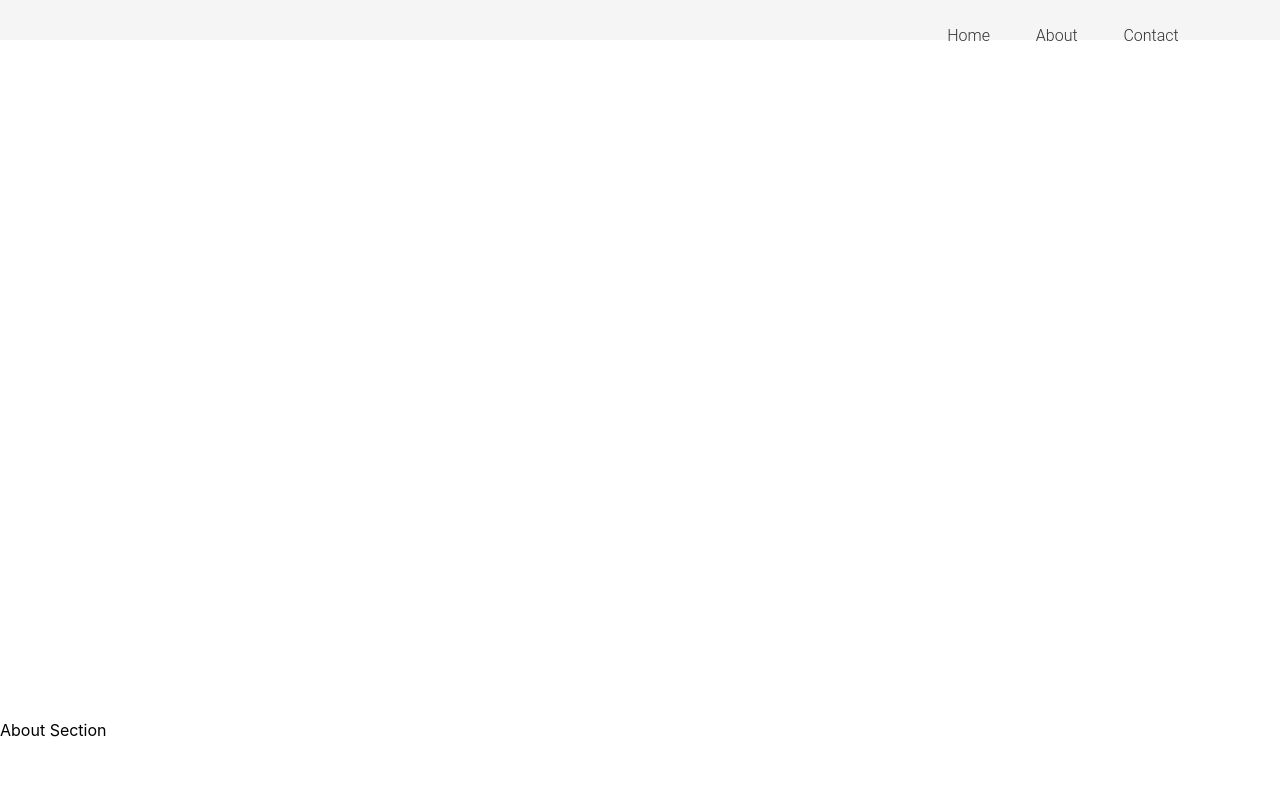
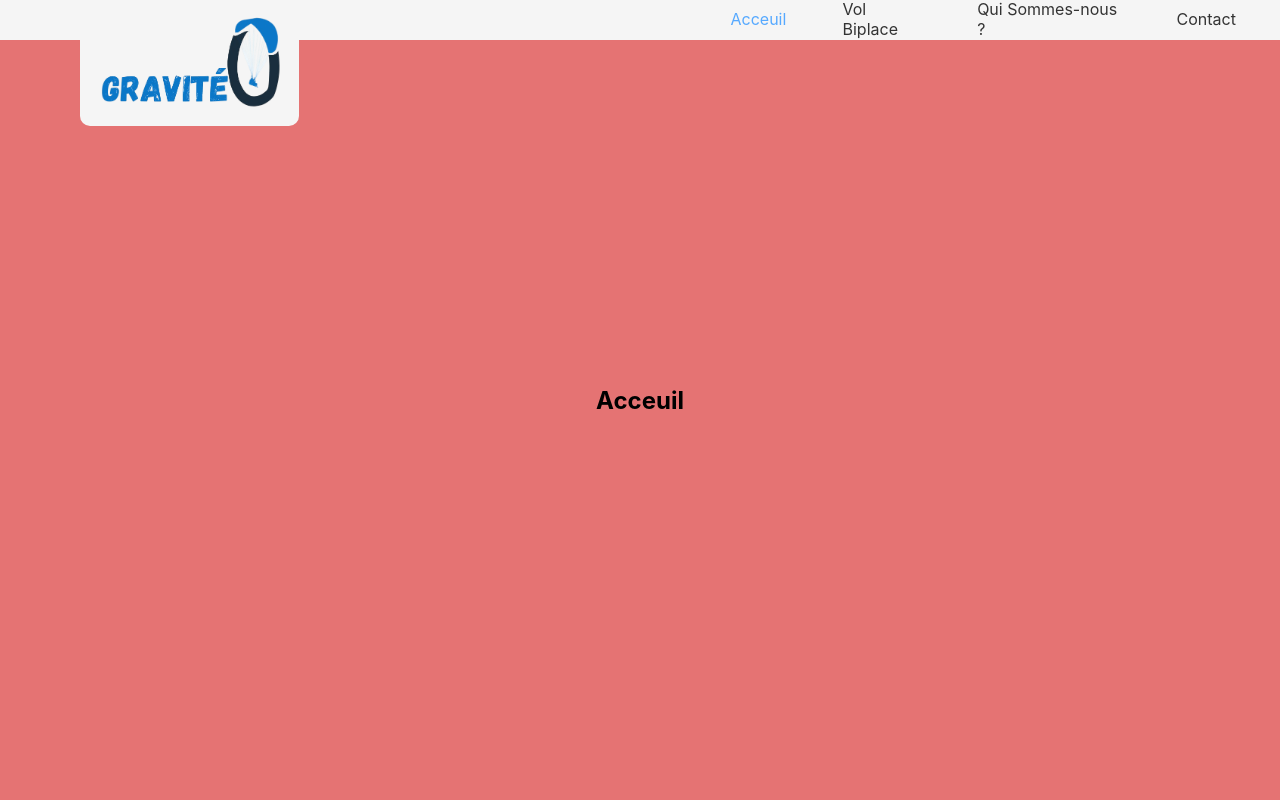
Before and after one commit to lrjussiau/Gravite0, a React (Create React App) app: page / in a window 1280 px wide. Shown: the top 800 px of the page. Built offline with nearby package versions, Linux system fonts and the light colour scheme.

Commit message:
Add structure

```diff
--- a/src/App.tsx
+++ b/src/App.tsx
@@ -2,91 +2,15 @@ import React from 'react';
 import logo from './logo.svg';
 import './App.css';
 import NavBar from './components/NavBar/NavBar';
+import Logo from './components/Logo/Logo';
+import MainPage from './components/MainPage/MainPage';
 
 function App() {
   return (
     <div>
+      <Logo />
       <NavBar />
-      <div id="home">Home Section</div>
-      <br />
-      <br />
-      <br />
-      <br />
-      <br />
-      <br />
-      <br />
-      <br />
-      <br />
-      <br />
-      <br />
-      <br />
-      <br />
-      <br />
-      <br />
-      <br />
-      <br />
-      <br />
-      <br />
-      <br />
-      <br />
-      <br />
-      <br />
-      <br />
-      <br />
-      <br />
-      <br />
-      <br />
-      <br />
-      <br />
-      <br />
-      <br />
-      <br />
-      <br />
-      <br />
-      <div id="about">About Section</div>
-      <br />
-      <br />
-      <br />
-      <br />
-      <br />
-      <br />
-      <br />
-      <br />
-      <br />
-      <br />
-      <br />
-      <br />
-      <br />
-      <br />
-      <div id="contact">Contact Section</div>
-      <br />
-      <br />
-      <br />
-      <br />
-      <br />
-      <br />
-      <br />
-      <br />
-      <br />
-      <br />
-      <br />
-      <br />
-      <br />
-      <br />
-      <br />
-      <br />
-      <br />
-      <br />
-      <br />
-      <br />
-      <br />
-      <br />
-      <br />
-      <br />
-      <br />
-      <br />
-      <br />
-      <br />
+      <MainPage />
     </div>
   );
 }
--- /dev/null
+++ b/src/components/Logo/Logo.styled.ts
@@ -0,0 +1,17 @@
+
+import styled from 'styled-components';
+
+export const LogoContainer = styled.div`
+    position: fixed;
+    left: 80px;
+    display: flex;
+    background-color: #F5F5F5;
+    padding: 15px;
+    border-radius: 0 0 10px 10px;
+    z-index: 12;
+`;
+
+export const LogoImage = styled.img`
+    width: 100%;
+    height: 6rem;
+`;
--- /dev/null
+++ b/src/components/Logo/Logo.tsx
@@ -0,0 +1,12 @@
+import { LogoContainer, LogoImage } from "./Logo.styled";
+import logoImage from '../../Logo.png';
+
+const Logo = () => {
+  return (
+    <LogoContainer>
+        <LogoImage src={logoImage} alt="Logo" />
+    </LogoContainer>
+  );
+}
+
+export default Logo;
--- /dev/null
+++ b/src/components/MainPage/MainPage.styled.ts
@@ -0,0 +1,18 @@
+import styled from 'styled-components';
+
+export const Section = styled.section`
+  height: 100vh; /* 100% of the viewport height */
+  display: flex;
+  justify-content: center; /* Center content horizontally */
+  align-items: center; /* Center content vertically */
+  scroll-snap-align: start; /* Snap behavior */
+  padding: 20px;
+  box-sizing: border-box;
+`;
+
+// Container to hold all sections
+export const Container = styled.div`
+  scroll-snap-type: y mandatory; /* Enables vertical snap scrolling */
+  overflow-y: scroll; /* Allows scrolling on the container */
+  height: 100vh; /* Make the container 100% of the viewport height */
+`;
--- /dev/null
+++ b/src/components/MainPage/MainPage.tsx
@@ -0,0 +1,22 @@
+import { Container, Section } from './MainPage.styled';
+
+const MainPage: React.FC = () => {
+    return (
+      <Container>
+        <Section style={{ backgroundColor: '#E57373' }} id="acceuil">
+          <h1>Acceuil</h1>
+        </Section>
+        <Section style={{ backgroundColor: '#64B5F6' }} id="vol biplace">
+          <h1>Vol Biplace</h1>
+        </Section>
+        <Section style={{ backgroundColor: '#81C784' }} id="qui sommes-nous ?">
+          <h1>Qui sommes-nous ?</h1>
+        </Section>
+        <Section style={{ backgroundColor: '#FFD54F' }} id="contact">
+          <h1>Contact</h1>
+        </Section>
+      </Container>
+    );
+  };
+
+  export default MainPage;
--- a/src/components/NavBar/NavBar.styled.ts
+++ b/src/components/NavBar/NavBar.styled.ts
@@ -1,41 +1,54 @@
 import styled from 'styled-components';
 
-export const NavContainer = styled.div`
+// NavBar Container
+export const NavContainer = styled.div<{ isVisible: boolean }>`
   background-color: #F5F5F5;
   color: #333;
-    font-size: 1em;
-    font-weight: 300;
-    font-family: 'Roboto', sans-serif;
   position: fixed;
-    height: 40px; /* Set a fixed height */
-    padding: 0 1rem; /* Horizontal padding only */
-    box-sizing: border-box; /* Include padding in height */
+  top: 0;
   width: 100%;
-    top: 0;
-    z-index: 1000;
+  height: 40px;
+  box-sizing: border-box;
+  display: flex;
+  align-items: center;
+  justify-content: flex-end;
+  padding: 0 1rem;
+  transition: transform 0.3s ease-in-out;
+  transform: ${({ isVisible }) => (isVisible ? 'translateY(0)' : 'translateY(-100%)')};
+  z-index: 10;
 `;
 
+// NavBar List Container
 export const NavList = styled.ul`
   display: flex;
-    justify-content: right;
+  justify-content: center;
   list-style-type: none;
   height: 100%;
   align-items: center;
-    margin-right: 5%;
+  margin: 0px;
+  padding: 0px;
+  width: 45%;
 `;
 
-export const NavItems = styled.li`
-  padding: 1% 0;
-  margin: 0 2%;
-  cursor: pointer;
+// NavBar List Items
+export const NavItems = styled.li<{ isActive: boolean }>`
+  margin: 0 5%;
   height: 100%;
   display: flex;
   align-items: center;
+  cursor: pointer;
   box-sizing: border-box;
   border-bottom: 2px solid transparent;
+  color: ${({ isActive }) => (isActive ? '#56A9FF' : 'inherit')};
 
   &:hover {
-    color: #1376C7;
-    border-bottom: 2px solid #1376C7;
+    color: #56A9FF;
+    border-bottom: 2px solid #56A9FF;
   }
 `;
+
+export const NavItemLink = styled.a`
+  text-decoration: none;
+  color: inherit;
+  width: 100%;
+`;
--- a/src/components/NavBar/NavBar.tsx
+++ b/src/components/NavBar/NavBar.tsx
@@ -1,5 +1,6 @@
+import React, { useState, useEffect } from 'react';
 import { navItems } from './NavBarItems';
-import { NavContainer, NavList, NavItems } from './NavBar.styled';
+import { NavContainer, NavList, NavItems, NavItemLink } from './NavBar.styled';
 
 type NavBarProps = {
   items?: string[];
@@ -9,18 +10,50 @@ const scrollToSection = (sectionId: string) => {
   document.getElementById(sectionId)?.scrollIntoView({ behavior: 'smooth' });
 };
 
-const NavBar: React.FC<NavBarProps> = ({items = navItems}) => {
+const NavBar: React.FC<NavBarProps> = ({ items = navItems }) => {
+  const [isVisible, setIsVisible] = useState(true);
+  const [activeSection, setActiveSection] = useState<string | null>(null);
+
+  useEffect(() => {
+    const handleIntersection = (entries: IntersectionObserverEntry[]) => {
+      entries.forEach((entry) => {
+        if (entry.isIntersecting) {
+          setActiveSection(entry.target.id);
+        }
+      });
+    };
+
+    const observerOptions = {
+      root: null,
+      threshold: 0.6,
+    };
+
+    const observer = new IntersectionObserver(handleIntersection, observerOptions);
+
+    const sections = document.querySelectorAll('section');
+    sections.forEach((section) => observer.observe(section));
+
+    return () => {
+      sections.forEach((section) => observer.unobserve(section));
+    };
+  }, []);
+
   return (
-        <NavContainer>
+    <NavContainer isVisible={isVisible}>
       <NavList>
         {items.map((item, index) => (
-                    <NavItems key={index}>
-                        <a onClick={() => scrollToSection(item.toLowerCase())}>{item}</a>
+          <NavItems
+            key={index}
+            isActive={activeSection === item.toLowerCase()}
+          >
+            <NavItemLink onClick={() => scrollToSection(item.toLowerCase())}>
+              {item}
+            </NavItemLink>
           </NavItems>
         ))}
       </NavList>
     </NavContainer>
   );
-}
+};
 
 export default NavBar;
--- a/src/components/NavBar/NavBarItems.ts
+++ b/src/components/NavBar/NavBarItems.ts
@@ -1 +1 @@
-export const navItems = ['Home', 'About', 'Contact'];
+export const navItems = ['Acceuil', 'Vol Biplace', 'Qui Sommes-nous ?', 'Contact'];
--- a/src/index.css
+++ b/src/index.css
@@ -7,6 +7,10 @@ body {
   -moz-osx-font-smoothing: grayscale;
 }
 
+html {
+  scroll-behavior: smooth;
+}
+
 code {
   font-family: source-code-pro, Menlo, Monaco, Consolas, 'Courier New',
     monospace;
```
Also changed, not shown: src/Logo.png (added). Lines whose indentation alone changed are shown as unchanged.
